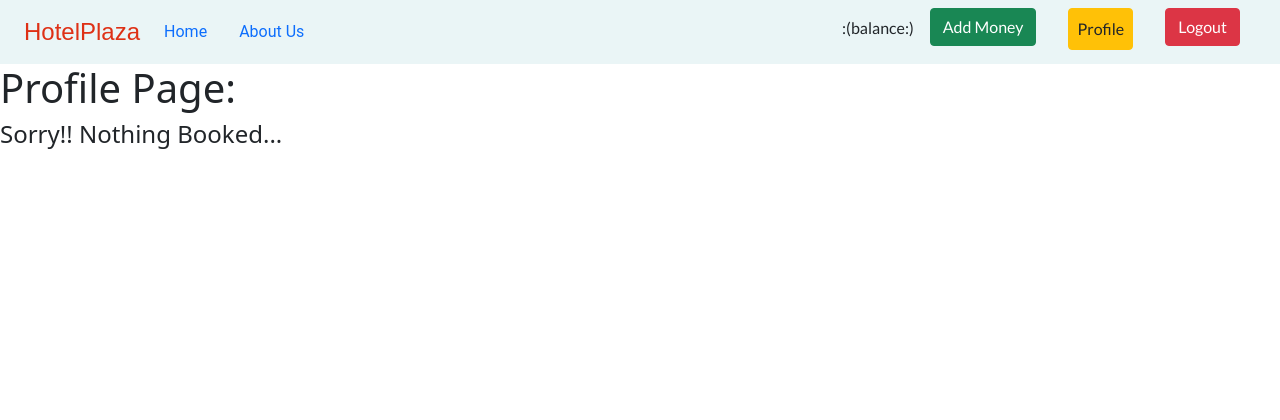
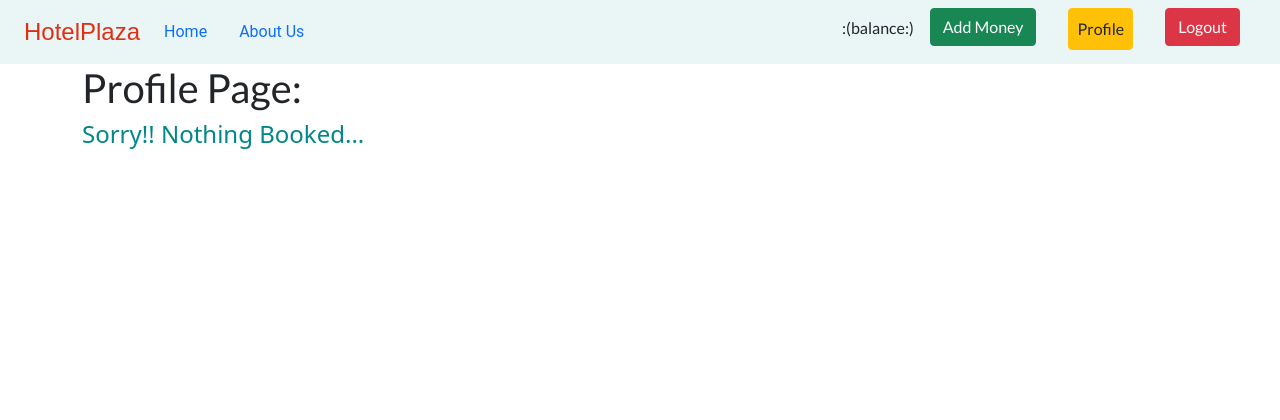
Before and after one commit to SanjanaAyshi/HotelProjectDjango, a Django app: page /accounts/profile/ in a window 1280 px wide. Shown: the top 420 px of the page. Run offline with Django 4.2, Linux system fonts and the light colour scheme; a user stored in the database is signed in; data comes from the database, SQL or seed files in the repository; both versions use the stored data as it was after the commit; some web fonts are replaced.

Commit message:
profile ui update

```diff
--- a/accounts/templates/profile.html
+++ b/accounts/templates/profile.html
@@ -1,7 +1,9 @@
 {% extends 'base.html' %}
 {% block content %}
-<h1>Profile Page:</h1>
-
+<div class="container">
+<h1 style="font-family:'Lato',sans-serif;">Profile Page:</h1>
+</div>
+<div class="container">
 {% if data %}
   <table class="table">
     <thead>
@@ -16,7 +18,6 @@
       <tr>
         <th scope="row">{{ dt.id }}</th>
         <td>{{ dt.book.title }}</td>
-      <td>{{ dt.buy }}</td>
         <td>
           <a class="btn btn-danger text-white" href="{% url 'cancel_book' dt.book.id %}">Cancel</a>
         </td>
@@ -25,6 +26,8 @@
     </tbody>
   </table>
   {% else %}
-<h4>Sorry!! Nothing Booked...</h4>
+  <h4 style="color: rgb(0, 135, 135);">Sorry!! Nothing Booked...</h4>
   {% endif %}
+</div>
+
 {% endblock %}
--- a/transactions/templates/bookedEmail.html
+++ b/transactions/templates/bookedEmail.html
@@ -1,6 +1,6 @@
 <h3>Hello {{user.first_name}} {{user.last_name}}</h3>
 
-<p>Your Booking request for hotel {{Post.title}} has been successfully completed.</p>
+<p>Your Booking request for hotel {{user.Post.title}} has been successfully completed.</p>
 
 <h5>Thanks for Staying with us</h5>
 <h4>From HotelPlaza</h4>
```
Also changed, not shown: accounts/views.py (line endings or trailing spaces), db.sqlite3, post/migrations/0002_post_user.py (added), post/migrations/0003_remove_post_user.py (added). Lines whose indentation alone changed are shown as unchanged.
